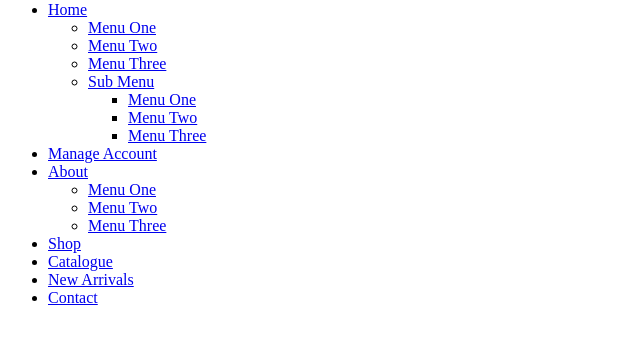
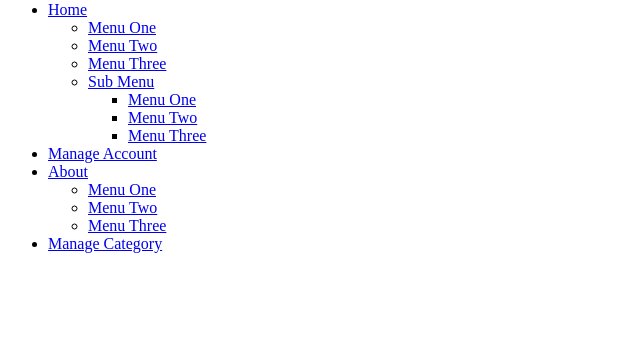
Before and after one commit to DimitriKet/shoppers-main, a PHP site: page /shoppers-admin/header.php in a window 1280 px wide. Shown: the part 184-528 px from the top of the page, without its empty margins (0-640 px from the left). Run offline with PHP 8.4, Linux system fonts and the light colour scheme.

Commit message:
Update code

```diff
--- a/shoppers-admin/account.php
+++ b/shoppers-admin/account.php
@@ -20,7 +20,7 @@ function add()
     else
     {
         echo '
-        <div style="padding:1%" class="blog__details__text">
+        <div style="padding:1%">
         <form action="" method="POST" enctype="multipart/form-data">
         <p>
             <label for="name">Name</label>
--- a/shoppers-admin/header.php
+++ b/shoppers-admin/header.php
@@ -47,7 +47,7 @@
         <div class="container">
           <ul class="site-menu js-clone-nav d-none d-md-block">
             <li class="has-children active">
-              <a href="index.html">Home</a>
+              <a <?php if (!isset($_GET['cmd']) || $_GET['cmd'] == 'index') echo 'class="active"'; ?> href="index.php">Home</a>
               <ul class="dropdown">
                 <li><a href="#">Menu One</a></li>
                 <li><a href="#">Menu Two</a></li>
@@ -72,10 +72,7 @@
                 <li><a href="#">Menu Three</a></li>
               </ul>
             </li>
-            <li><a href="shop.html">Shop</a></li>
-            <li><a href="#">Catalogue</a></li>
-            <li><a href="#">New Arrivals</a></li>
-            <li><a href="contact.html">Contact</a></li>
+            <li <?php if (isset($_GET['cmd']) && $_GET['cmd'] == 'category') echo 'class="active"'; ?>><a href="index.php?cmd=category">Manage Category</a>
           </ul>
         </div>
       </nav>
```
